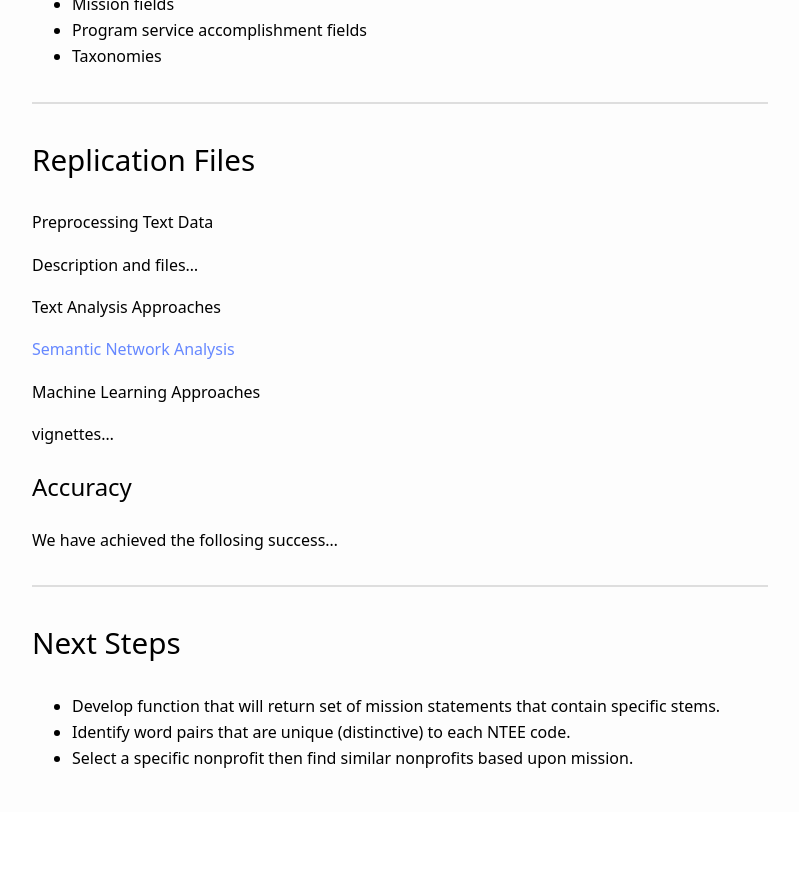
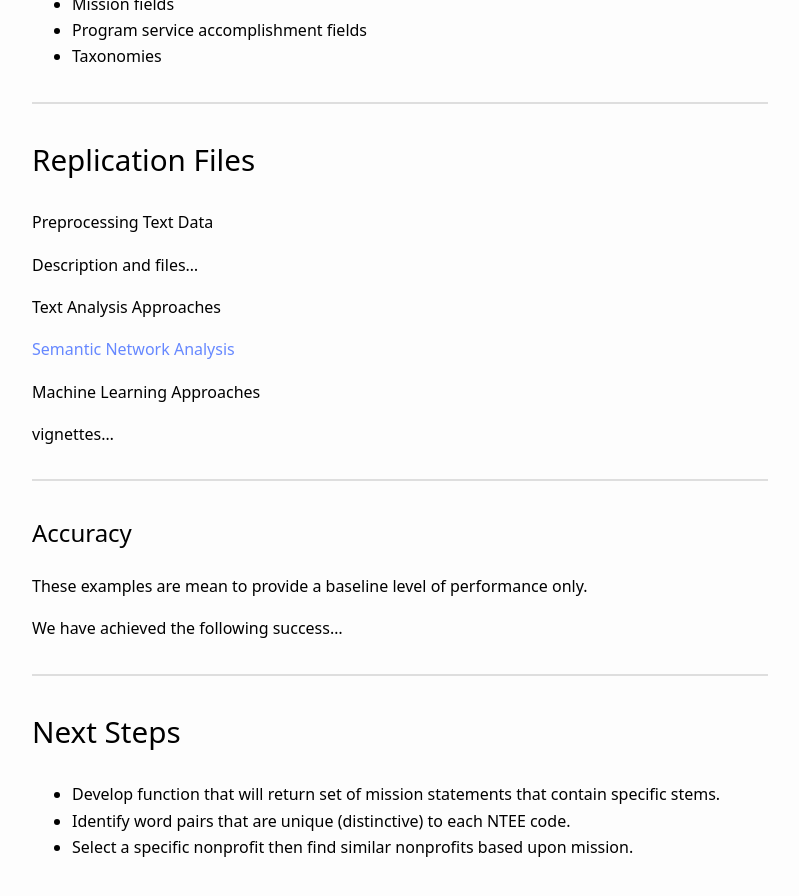
Before and after one commit to Nonprofit-Open-Data-Collective/machine_learning_mission_codes, a Jekyll site: the page built from docs/index.md, in a window 1280 px wide and 900 px high, scrolled down 972 px. Shown: the top 896 px of the window, without its empty margins (240-1039 px from the left). Built offline with Jekyll 4.4.1, drawn with Linux system fonts in a browser that asks for light colours; before the commit the page ends 1784 px from its top, so only the background shows below that.

Commit message:
Update index.md

```diff
--- a/docs/index.md
+++ b/docs/index.md
@@ -44,9 +44,13 @@ vignettes...
 
 
 
+-------------------------
+
 ## Accuracy
 
-We have achieved the follosing success...
+These examples are mean to provide a baseline level of performance only.
+
+We have achieved the following success...
 
 
 
```
